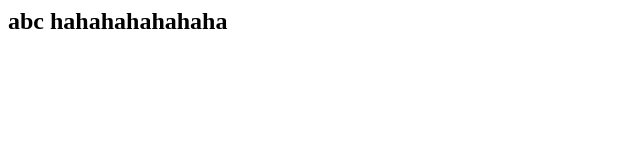
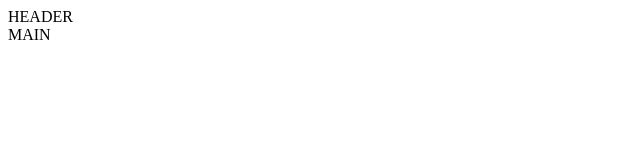
Before and after one commit to tzh1995/xuezi, a plain HTML site: page index.html in a window 1280 px wide. Shown: the whole page, without its empty margins (0-640 px from the left). Drawn offline with Linux system fonts and the light colour scheme.

Commit message:
index.html

```diff
--- a/index.html
+++ b/index.html
@@ -1,5 +1,11 @@
-<html>
-  <body>
-    <h2>abc hahahahahahaha</h2>
-  </body>
+<!doctype html>
+<html lang="en">
+<head>
+	<meta charset="UTF-8">
+	<title>Document</title>
+</head>
+<body>
+	<div class='header'> HEADER</div>
+	<div class="main">MAIN</div>
+</body>
 </html>
```
